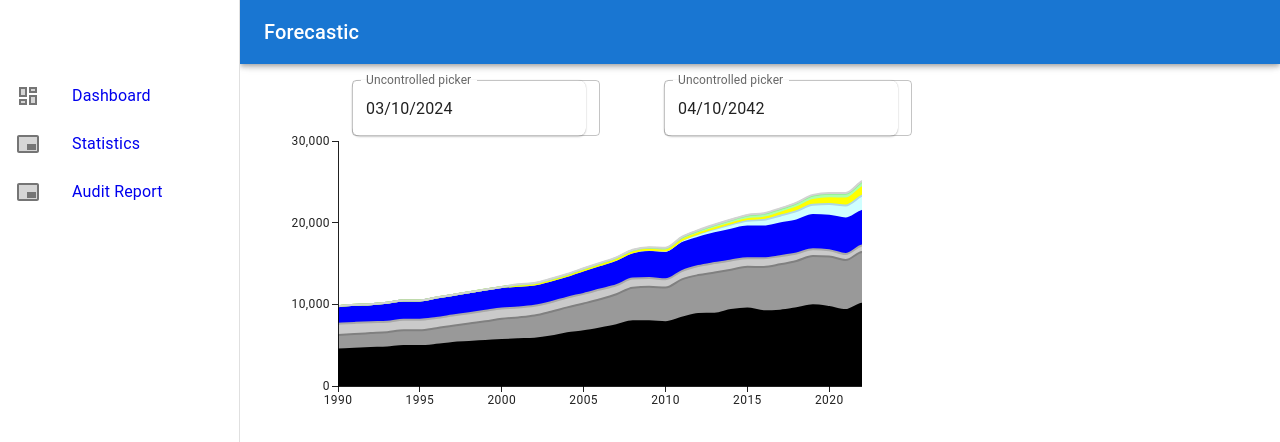
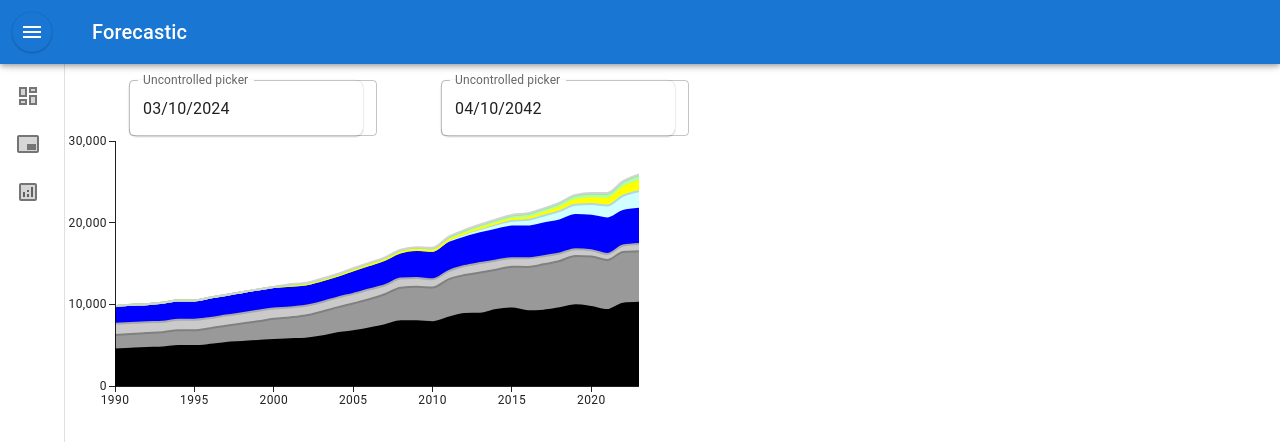
Before and after one commit to sciorba/green-forecast, a React (Vite) app: page /statistics in a window 1280 px wide. Shown: the top 442 px of the page. Built offline with nearby package versions, Linux system fonts and the light colour scheme.

Commit message:
Change drawer

```diff
--- a/src/components/Auditor.tsx
+++ b/src/components/Auditor.tsx
@@ -1,4 +1,3 @@
-import React from 'react';
 import { Button, Paper, Table, TableBody, TableCell, TableContainer, TableHead, TableRow, Typography } from '@mui/material';
 import * as XLSX from 'xlsx';
 
--- a/src/components/Chart.tsx
+++ b/src/components/Chart.tsx
@@ -449,14 +449,13 @@ const customize = {
 
 export default function LineDataset() {
   return (
-    // <div style={{ padding: '2rem' }}>
     <LineChart
       xAxis={[
         {
           dataKey: 'year',
           valueFormatter: (value) => value.toString(),
           min: 1990,
-          max: 2022,
+          max: 2023,
         },
       ]}
       series={Object.keys(keyToLabel).map((key) => ({
@@ -469,6 +468,5 @@ export default function LineDataset() {
       dataset={worldElectricityProduction}
       {...customize}
     />
-      // </div>
   );
 }
--- a/src/components/Drawer.tsx
+++ b/src/components/Drawer.tsx
@@ -1,54 +1,134 @@
-import * as React from 'react';
-import AppBar from '@mui/material/AppBar';
+import React from 'react';
+import { styled, Theme, CSSObject } from '@mui/material/styles';
 import Box from '@mui/material/Box';
+import MuiDrawer from '@mui/material/Drawer';
+import MuiAppBar, { AppBarProps as MuiAppBarProps } from '@mui/material/AppBar';
+import Toolbar from '@mui/material/Toolbar';
+import List from '@mui/material/List';
 import CssBaseline from '@mui/material/CssBaseline';
-import Drawer from '@mui/material/Drawer';
+import Typography from '@mui/material/Typography';
 import IconButton from '@mui/material/IconButton';
-import List from '@mui/material/List';
+import MenuIcon from '@mui/icons-material/Menu';
 import ListItem from '@mui/material/ListItem';
 import ListItemButton from '@mui/material/ListItemButton';
-import ListItemIcon from '@mui/material/ListItemIcon';
 import DashboardTwoToneIcon from '@mui/icons-material/DashboardTwoTone';
 import BrandingWatermarkTwoToneIcon from '@mui/icons-material/BrandingWatermarkTwoTone';
+import AnalyticsTwoToneIcon from '@mui/icons-material/AnalyticsTwoTone';
+import ListItemIcon from '@mui/material/ListItemIcon';
 import ListItemText from '@mui/material/ListItemText';
-import MenuIcon from '@mui/icons-material/Menu';
-import Toolbar from '@mui/material/Toolbar';
-import Typography from '@mui/material/Typography';
 import {Link} from "react-router-dom";
+import {ChevronLeft} from "@mui/icons-material";
 
 const drawerWidth = 240;
 
-interface Props {
-  /**
-   * Injected by the documentation to work in an iframe.
-   * Remove this when copying and pasting into your project.
-   */
-  window?: () => Window;
+const openedMixin = (theme: Theme): CSSObject => ({
+  width: drawerWidth,
+  transition: theme.transitions.create('width', {
+    easing: theme.transitions.easing.sharp,
+    duration: theme.transitions.duration.enteringScreen,
+  }),
+  overflowX: 'hidden',
+});
+
+const closedMixin = (theme: Theme): CSSObject => ({
+  transition: theme.transitions.create('width', {
+    easing: theme.transitions.easing.sharp,
+    duration: theme.transitions.duration.leavingScreen,
+  }),
+  overflowX: 'hidden',
+  width: `calc(${theme.spacing(7)} + 1px)`,
+  [theme.breakpoints.up('sm')]: {
+    width: `calc(${theme.spacing(8)} + 1px)`,
+  },
+});
+
+const DrawerHeader = styled('div')(({ theme }) => ({
+  display: 'flex',
+  alignItems: 'center',
+  justifyContent: 'flex-end',
+  padding: theme.spacing(0, 1),
+  // necessary for content to be below app bar
+  ...theme.mixins.toolbar,
+}));
+
+interface AppBarProps extends MuiAppBarProps {
+  open?: boolean;
 }
 
-export default function ResponsiveDrawer(props: Props) {
-  const { window } = props;
-  const [mobileOpen, setMobileOpen] = React.useState(false);
-  const [isClosing, setIsClosing] = React.useState(false);
+const AppBar = styled(MuiAppBar, {
+  shouldForwardProp: (prop) => prop !== 'open',
+})<AppBarProps>(({ theme, open }) => ({
+  zIndex: theme.zIndex.drawer + 1,
+  transition: theme.transitions.create(['width', 'margin'], {
+    easing: theme.transitions.easing.sharp,
+    duration: theme.transitions.duration.leavingScreen,
+  }),
+  ...(open && {
+    marginLeft: drawerWidth,
+    width: `calc(100% - ${drawerWidth}px)`,
+    transition: theme.transitions.create(['width', 'margin'], {
+      easing: theme.transitions.easing.sharp,
+      duration: theme.transitions.duration.enteringScreen,
+    }),
+  }),
+}));
+
+const Drawer = styled(MuiDrawer, { shouldForwardProp: (prop) => prop !== 'open' })(
+  ({ theme, open }) => ({
+    width: drawerWidth,
+    flexShrink: 0,
+    whiteSpace: 'nowrap',
+    boxSizing: 'border-box',
+    ...(open && {
+      ...openedMixin(theme),
+      '& .MuiDrawer-paper': openedMixin(theme),
+    }),
+    ...(!open && {
+      ...closedMixin(theme),
+      '& .MuiDrawer-paper': closedMixin(theme),
+    }),
+  }),
+);
+
+export default function MiniDrawer() {
+  const [open, setOpen] = React.useState(false);
+
+  const handleDrawerOpen = () => {
+    setOpen(true);
+  };
 
   const handleDrawerClose = () => {
-    setIsClosing(true);
-    setMobileOpen(false);
+    setOpen(false);
   };
 
-  const handleDrawerTransitionEnd = () => {
-    setIsClosing(false);
-  };
-
-  const handleDrawerToggle = () => {
-    if (!isClosing) {
-      setMobileOpen(!mobileOpen);
-    }
-  };
-
-  const drawer = (
-    <div>
-      <Toolbar />
+  return (
+    <Box sx={{ display: 'flex' }}>
+      <CssBaseline />
+      <AppBar position="fixed" open={open}>
+        <Toolbar>
+          <IconButton
+            color="inherit"
+            aria-label="open drawer"
+            onClick={handleDrawerOpen}
+            edge="start"
+            sx={{
+              marginRight: 5,
+              ...(open && { display: 'none' }),
+            }}
+          >
+            <MenuIcon />
+          </IconButton>
+          <Typography variant="h6" noWrap component="div">
+            Forecastic
+          </Typography>
+        </Toolbar>
+      </AppBar>
+      <Drawer variant="permanent" open={open}>
+        <DrawerHeader>
+          <IconButton onClick={handleDrawerClose}>
+            <ChevronLeft />
+          </IconButton>
+        </DrawerHeader>
         <List>
           <ListItem disablePadding component={Link} to="/">
             <ListItemButton>
@@ -69,77 +149,13 @@ export default function ResponsiveDrawer(props: Props) {
           <ListItem disablePadding component={Link} to='/audit'>
             <ListItemButton>
               <ListItemIcon>
-            <BrandingWatermarkTwoToneIcon/>
+                <AnalyticsTwoToneIcon/>
               </ListItemIcon>
               <ListItemText primary="Audit Report"/>
             </ListItemButton>
           </ListItem>
         </List>
-    </div>
-  );
-
-  // Remove this const when copying and pasting into your project.
-  const container = window !== undefined ? () => window().document.body : undefined;
-
-  return (
-    <Box sx={{ display: 'flex', marginBottom: 20 }}>
-      <CssBaseline />
-      <AppBar
-        position="fixed"
-        sx={{
-          width: { sm: `calc(100% - ${drawerWidth}px)` },
-          ml: { sm: `${drawerWidth}px` },
-        }}
-      >
-        <Toolbar>
-          <IconButton
-            color="inherit"
-            aria-label="open drawer"
-            edge="start"
-            onClick={handleDrawerToggle}
-            sx={{ mr: 2, display: { sm: 'none' } }}
-          >
-            <MenuIcon />
-          </IconButton>
-          <Typography variant="h6" noWrap component="div">
-            Forecastic
-          </Typography>
-        </Toolbar>
-      </AppBar>
-      <Toolbar/>
-      <Box
-        component="nav"
-        sx={{ width: { sm: drawerWidth }, flexShrink: { sm: 0 } }}
-        aria-label="mailbox folders"
-      >
-        {/* The implementation can be swapped with js to avoid SEO duplication of links. */}
-        <Drawer
-          container={container}
-          variant="temporary"
-          open={mobileOpen}
-          onTransitionEnd={handleDrawerTransitionEnd}
-          onClose={handleDrawerClose}
-          ModalProps={{
-            keepMounted: true, // Better open performance on mobile.
-          }}
-          sx={{
-            display: { xs: 'block', sm: 'none' },
-            '& .MuiDrawer-paper': { boxSizing: 'border-box', width: drawerWidth },
-          }}
-        >
-          {drawer}
       </Drawer>
-        <Drawer
-          variant="permanent"
-          sx={{
-            display: { xs: 'none', sm: 'block' },
-            '& .MuiDrawer-paper': { boxSizing: 'border-box', width: drawerWidth },
-          }}
-          open
-        >
-          {drawer}
-        </Drawer>
-      </Box>
     </Box>
   );
 }
--- a/src/views/Stats.tsx
+++ b/src/views/Stats.tsx
@@ -9,7 +9,6 @@ const Stats = () => {
           <DatePicker label="Uncontrolled picker" defaultValue={dayjs('2024-03-10')} />
           <DatePicker label="Uncontrolled picker" defaultValue={dayjs('2042-04-10')} />
       </div>
-
       <LineDataset/>
     </div>
   );
```
Lines whose indentation alone changed are shown as unchanged.
